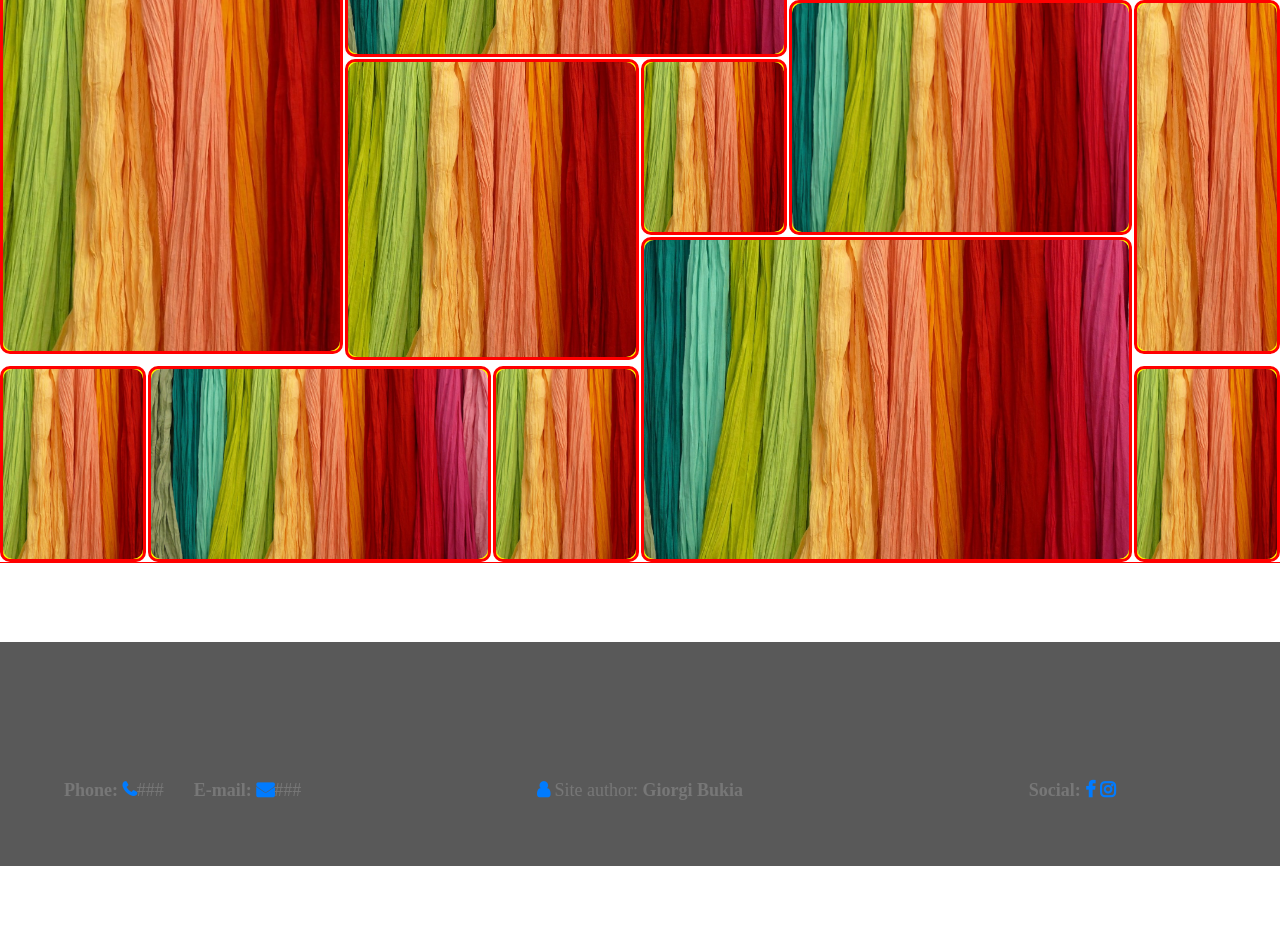
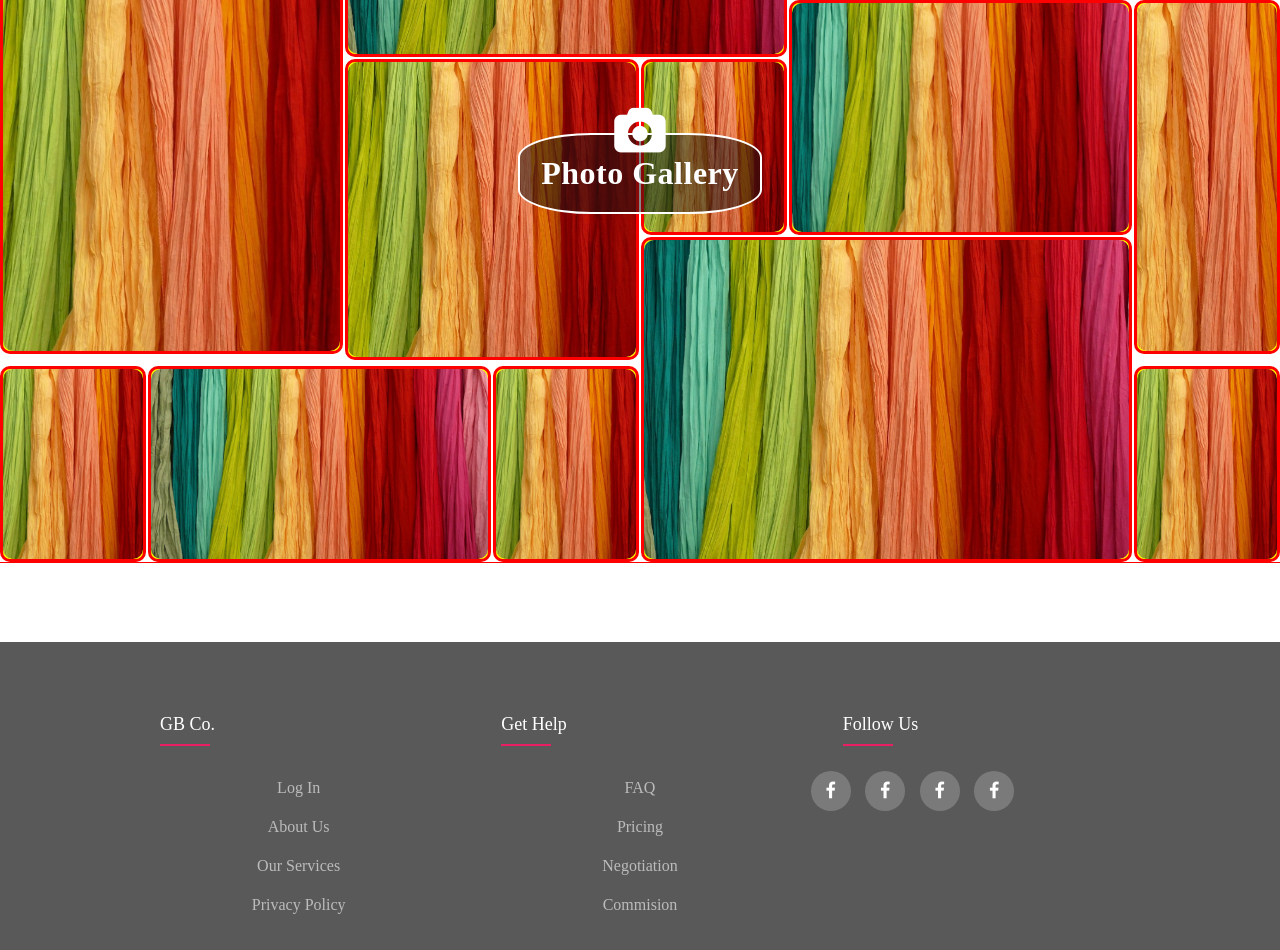
Before and after one commit to 2kuponi/projectN1, a plain HTML site: page index.html in a window 1280 px wide. Shown: the part 1200-2150 px from the top of the page. Before the commit the page ends 2066 px from the top, so only its background shows below. Drawn offline with Linux system fonts and the light colour scheme.

Commit message:
Update index.html

```diff
--- a/index.html
+++ b/index.html
@@ -15,13 +15,13 @@
         <div class="header-con">
 
             <div class="logocon">
-                <img src="logo_file.png" alt="">
+                <img src="assets/logo_file.png" alt="">
             </div>
 
             <div class="header-nav">
 
                 <div class="header-items">
-                    <span class="header-item header-item-1">Women</span>
+                    <span class="header-item header-item-1">Kids</span>
                     <div class="header-item-1-dropdown">
                         <ul>
                             <li>T1</li>
@@ -33,7 +33,7 @@
                 </div>
 
                 <div class="header-items">
-                    <span class="header-item header-item-2">Kids</span>
+                    <span class="header-item header-item-2">Women</span>
                     <div class="header-item-2-dropdown">
                         <ul>
                             <li>T1</li>
@@ -71,7 +71,7 @@
     </header>
 
     <div class="slider">
-        <img src="assets/wallpapertip_colourful-wallpaper_1056898.jpg" alt="" class="slider-image">
+        <img src="wallpapertip_colourful-wallpaper_1056898.jpg" alt="" class="slider-image">
         <button class="slider-button">Shop with us</button>
     </div>
 
@@ -118,6 +118,10 @@
 
 
     <section id="photo-galery">
+        <div class="photoheader">
+            <i class="fa fa-camera"></i>
+            <h1>Photo Gallery</h1>
+        </div>
         <div class="photo-galery-container">
             <div class="content item1"><img src="wallpapertip_colourful-wallpaper_1056898.jpg" alt=""></div>
             <div class="content item2"><img src="wallpapertip_colourful-wallpaper_1056898.jpg" alt=""></div>
@@ -137,50 +141,46 @@
         </div>
     </section>
 
+
+   <!-- FOOTER  -->
+
 <footer>
-        <div class="footer-content">
+    <div class="footer-container">
+        <div class="footer-container-row">
 
-            <div class="contact-info">
-                <div class="addresses">
-                    <div class="address1"><b>Phone:</b> <i class="fa fa-phone"></i>###</div>
-                    <div class="address2"><b>E-mail:</b> <i class="fa fa-envelope"></i>###</div>
+            <div class="footer-col">
+                <h4>GB Co.</h4>
+                <ul>
+                    <li><a href="#">Log In</a></li>
+                    <li><a href="#">About Us</a></li>
+                    <li><a href="#">Our Services</a></li>
+                    <li><a href="#">Privacy Policy</a></li>
+                </ul>
             </div>
 
-
-                <div class="fauthor">
-                    <p><i class="fa fa-user"></i> Site author:<b> Giorgi Bukia</b></p>
+            <div class="footer-col">
+                <h4>Get Help</h4>
+                <ul>
+                    <li><a href="#">FAQ</a></li>
+                    <li><a href="#">Pricing</a></li>
+                    <li><a href="#">Negotiation</a></li>
+                    <li><a href="#">Commision</a></li>
+                </ul>
             </div>
 
-                <div class="social">
-                    <div class="address3"><label><b>Social:</b></label>
-                        <a href="###" target="_blank"><i class="fa fa-facebook"></i></a>
-                        <a href="###" target="_blank"><i class="fa fa-instagram"></i></a>
+            <div class="footer-col">
+                <h4>Follow Us</h4>
+                <div class="social-links">
+                    <a href=""><i class="fa fa-facebook"></i></a>
+                    <a href=""><i class="fa fa-facebook"></i></a>
+                    <a href=""><i class="fa fa-facebook"></i></a>
+                    <a href=""><i class="fa fa-facebook"></i></a>
                 </div>
             </div>
 
         </div>
-
     </div>
 </footer>
 
-
-
-
-
-
-
-    <!-- <script type="text/javascript">
-        function showgic(parhams) {
-            document.getElementsByClassName('g1'+params)[0].style.opacity=1;
-            document.getElementsByClassName('g2'+params)[0].style.opacity=1;
-            document.getElementsByClassName('g3'+params)[0].style.opacity=1;
-        }
-        function hidegic(params) {
-            document.getElementsByClassName('g1'+params)[0].style.opacity=0;
-            document.getElementsByClassName('g2'+params)[0].style.opacity=0;
-            document.getElementsByClassName('g3'+params)[0].style.opacity=0;
-        }
-    </script> -->
-
 </body>
 </html>
```
Lines whose indentation alone changed are shown as unchanged.
